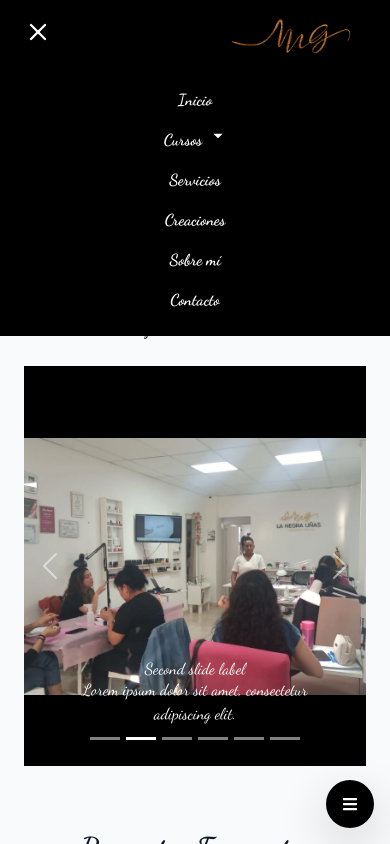
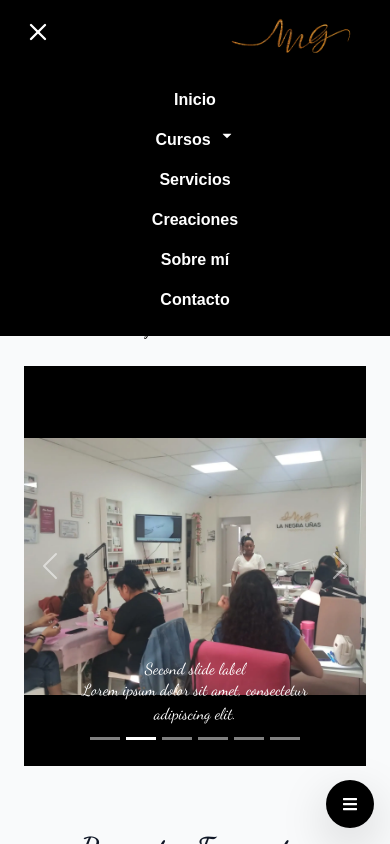
Before and after one commit to kevkarlion/la-negra-nails, a Next.js app: page / in a window 390 px wide. Both pictures are taken after a click on the button 38 px from the left and 32 px from the top of the page. Shown: the top 844 px of the page. Built offline with nearby package versions, Linux system fonts and the light colour scheme.

Commit message:
font navbar mobile

```diff
--- a/src/components/shared/Header/Header.tsx
+++ b/src/components/shared/Header/Header.tsx
@@ -237,7 +237,7 @@ export const Header: React.FC = () => {
                             handleNavigate(hash);
                           }
                         }}
-                        className={` text-white font-semibold hover:text-gray-400 transition-all duration-200`}
+                        className={` text-white font-sans font-semibold hover:text-gray-400 transition-all duration-200`}
                       >
                         {/* Manejo de Cursos y submenus segun el url*/}
                         {label === "Cursos" ? (
```
